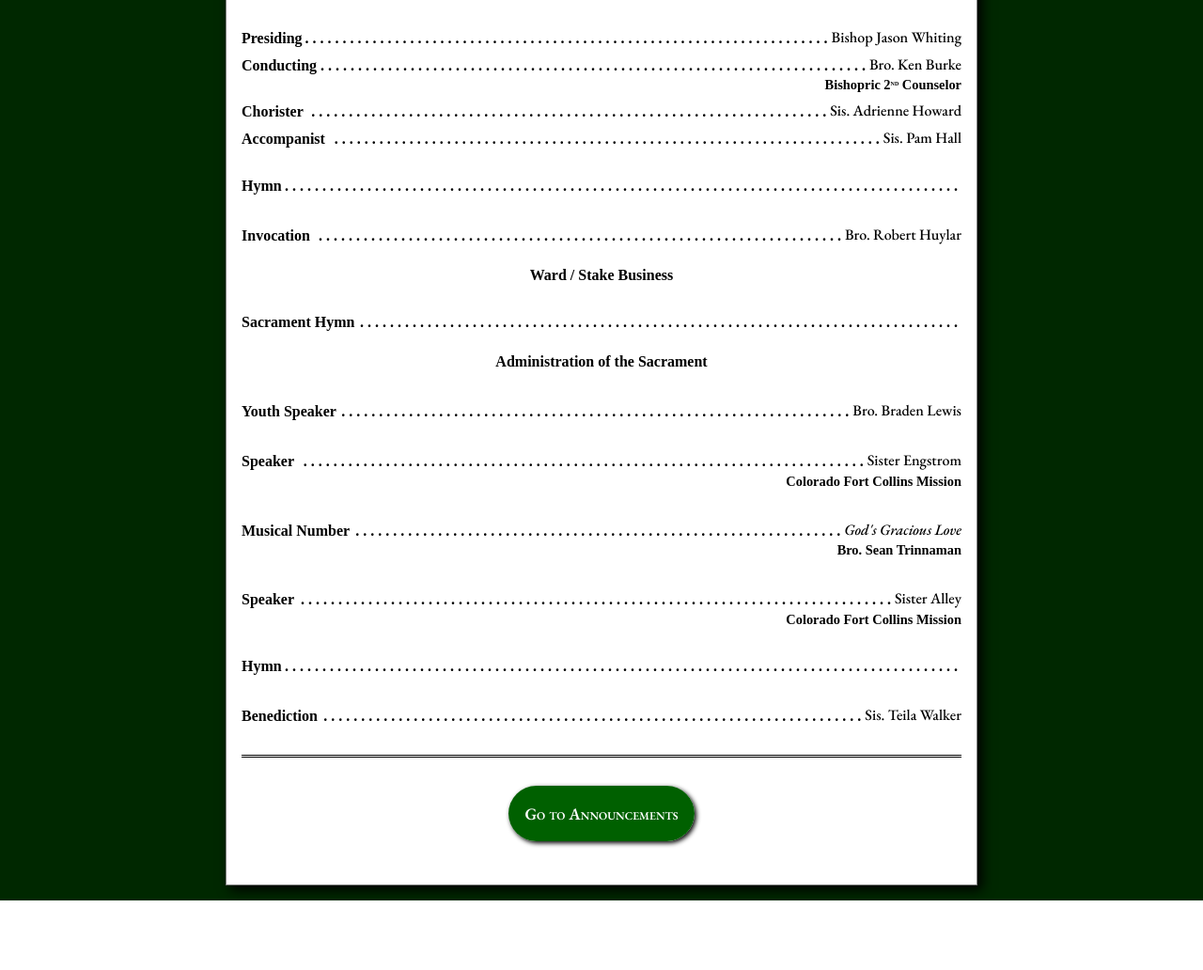
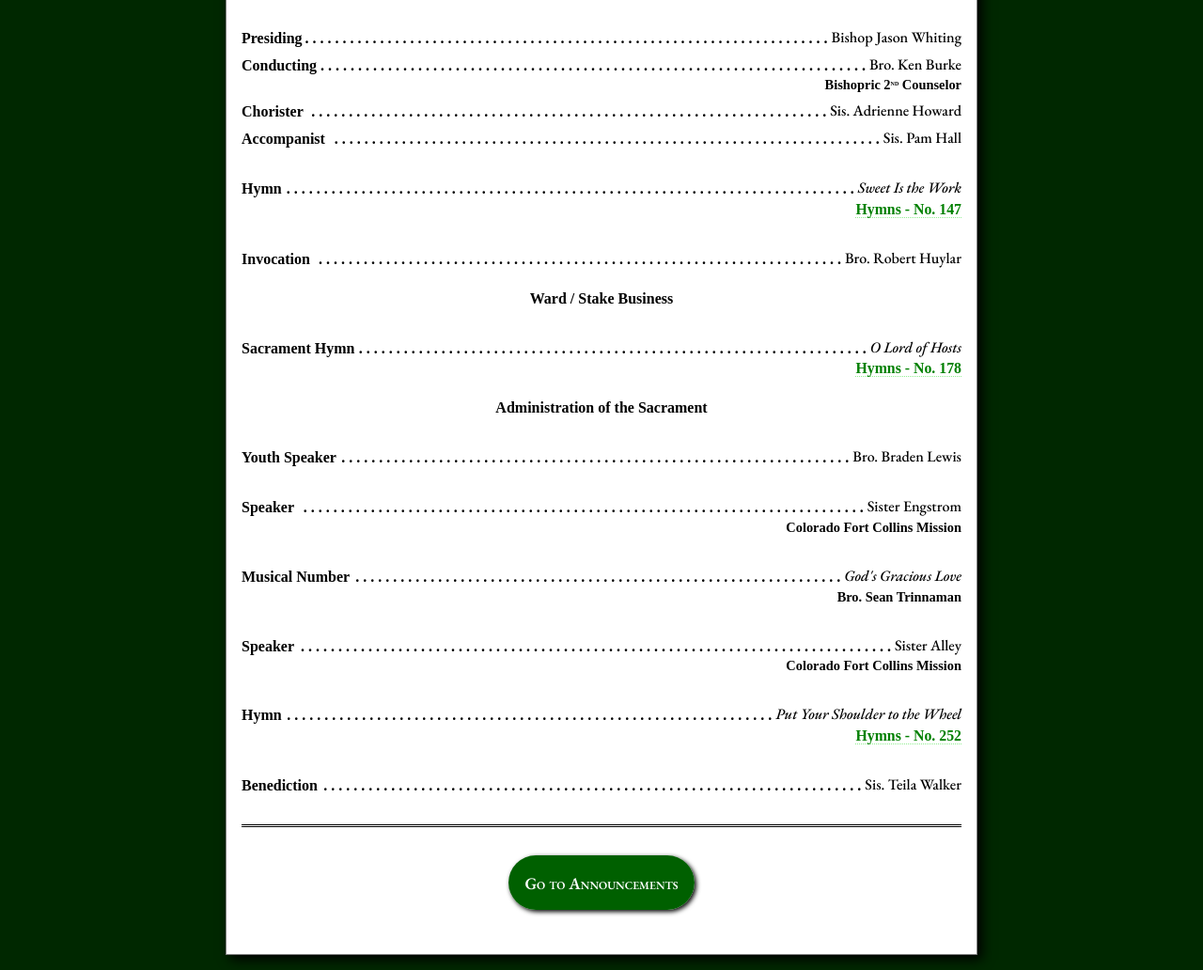
Before and after one commit to Wyoming-C64/westernhillsbulletin, a PHP site: page / in a window 1280 px wide. Shown: the part 214-1246 px from the top of the page at 94% size. Before the commit the page ends 1172 px from the top, so only its background shows below. Run offline with PHP 8.4, Linux system fonts and the light colour scheme; some web fonts are replaced.

Commit message:
Added hymns

```diff
--- a/htdocs/index.php
+++ b/htdocs/index.php
@@ -59,19 +59,19 @@ $leaders = array(
 $hymns = array(
   'opening' => array(
     'assignment' => 'Hymn',
-    'reference' => 0,
-    'name' => " ",
+    'reference' => 147,
+    'name' => "Sweet Is the Work",
   ),
   'sacrament' => array(
     'assignment' => 'Sacrament Hymn',
-    'reference' => 0,
-    'name' => " ",
+    'reference' => 178,
+    'name' => "O Lord of Hosts",
     // 'tune' => 'Hancock',
   ),
   'closing' => array(
     'assignment' => 'Hymn',
-    'reference' => 0,
-    'name' => " ",
+    'reference' => 252,
+    'name' => "Put Your Shoulder to the Wheel",
   ),
 );
 
@@ -181,7 +181,9 @@ function printItem($individual) {
 }
 
 function printHymn($hymn) {
-  if ($hymn['assignment'] == "Intermediate Hymn") {
+  if ($hymn['assignment'] == "Musical Number") {
+    printItem($hymn);
+  } else {
     $hymn['tune'] = isset($hymn['tune']) ? $hymn['tune'] : FALSE;
     $bookReference = ($hymn['reference'] < 1000) ? "Hymns" : "Hymns&mdash;For Home and Church";
     $bookReference .= " - No. ".$hymn['reference'];
@@ -197,8 +199,6 @@ function printHymn($hymn) {
       $output .= '<div class="subline"><a href="'.makeHymnLink($hymn['reference'], $hymn['name'], $hymn['tune']).'" target="_blank">'.$bookReference.'</a></div>';
     }
     echo $output;
-  } else {
-    printItem($hymn);
   }
 }
 
```
